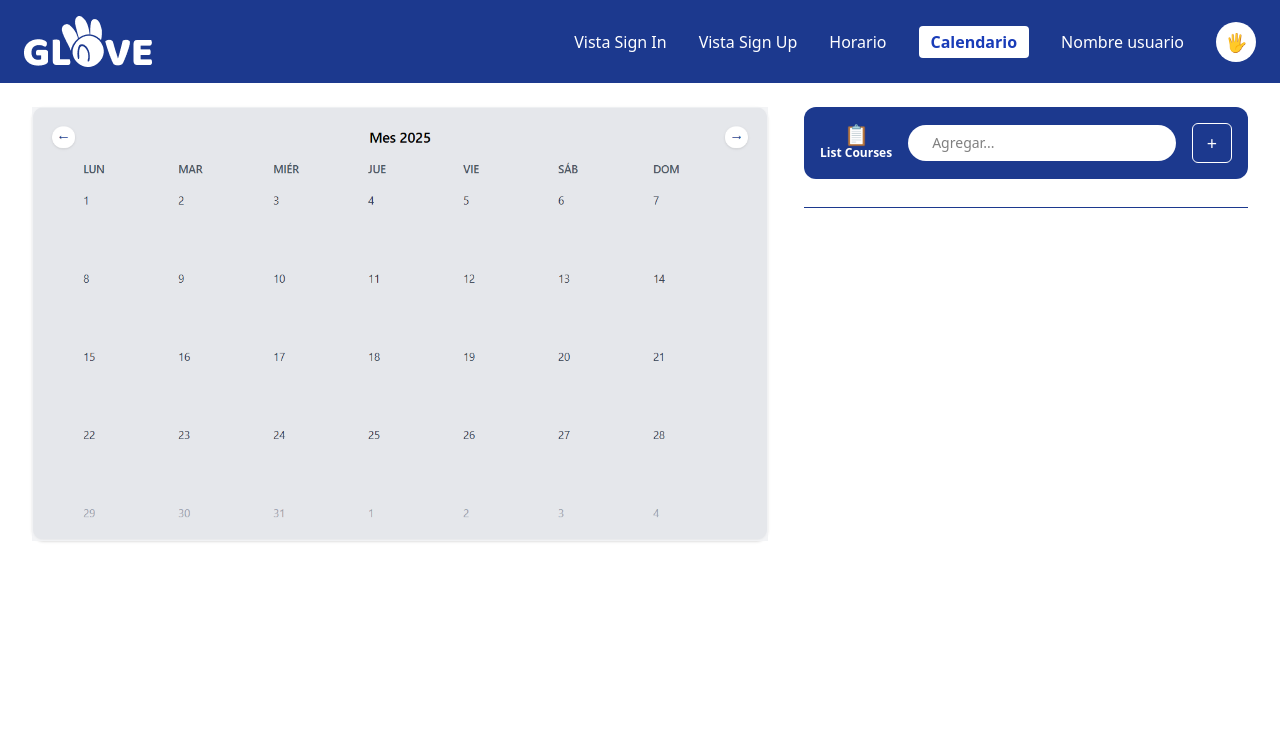
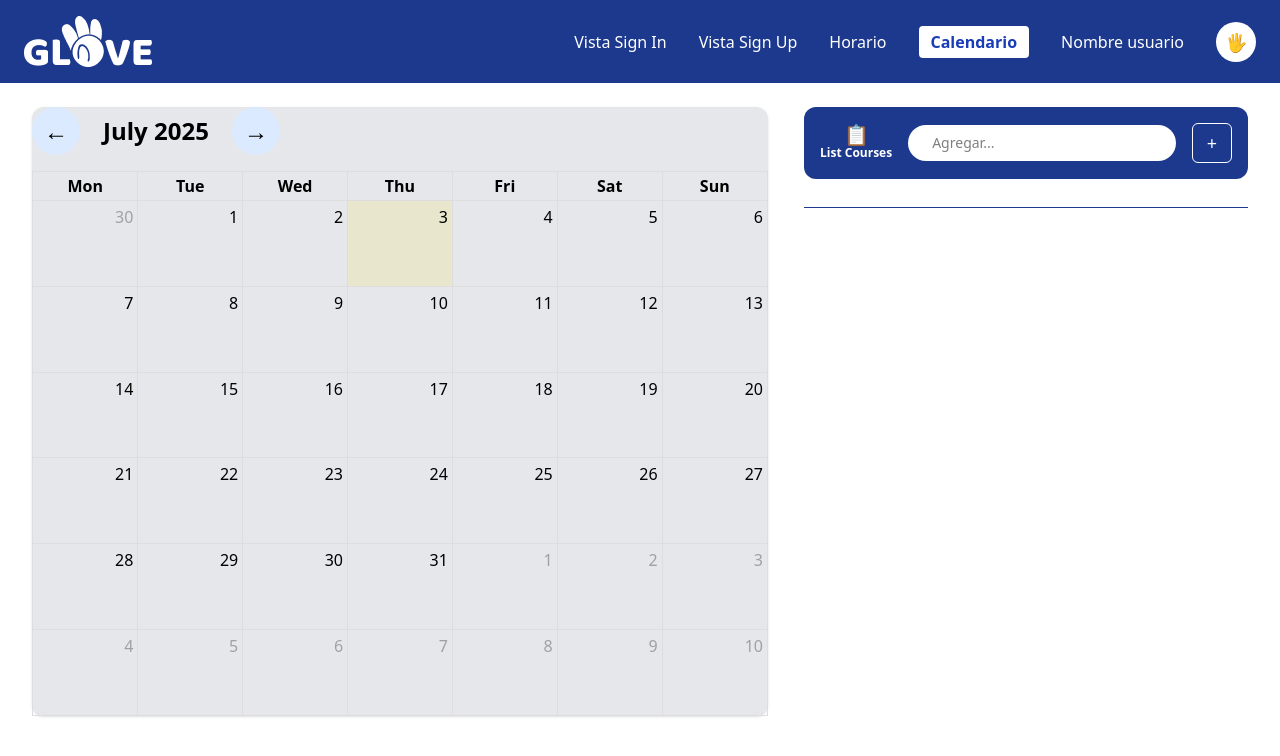
Before and after one commit to JohnHito/GLOVE, a React (Vite) app: page /calendario in a window 1280 px wide. Shown: the top 756 px of the page. Built offline with nearby package versions, Linux system fonts and the light colour scheme.

Commit message:
Se agrego el pluguin fullcalendar y se implemento en la tura calendar

```diff
--- a/package.json
+++ b/package.json
@@ -11,6 +11,9 @@
     "format": "prettier --write \"{src/**/*.{js,jsx,ts,tsx,html}, index.html}\""
   },
   "dependencies": {
+    "@fullcalendar/core": "^6.1.18",
+    "@fullcalendar/daygrid": "^6.1.18",
+    "@fullcalendar/react": "^6.1.18",
     "@tanstack/react-query": "^5.81.5",
     "@tanstack/react-router": "^1.120.11",
     "@tanstack/react-router-devtools": "^1.120.11",
--- /dev/null
+++ b/src/components/ui/Calendar.tsx
@@ -0,0 +1,142 @@
+import React, { useRef, useEffect, useState } from "react";
+import FullCalendar from "@fullcalendar/react";
+import dayGridPlugin from "@fullcalendar/daygrid";
+
+interface CalendarProps {
+  view: "dayGridMonth" | "dayGridWeek" | "dayGridDay";
+}
+
+const Calendar: React.FC<CalendarProps> = ({ view }) => {
+  const events = [
+    {
+      title: "Entrega de Tarea 1",
+      start: "2024-07-05",
+    },
+    {
+      title: "Examen Parcial",
+      start: "2024-07-10T14:00:00",
+      end: "2024-07-10T16:00:00",
+      color: "#e53e3e", // rojo
+    },
+    {
+      title: "Clase Extra",
+      start: "2024-07-12",
+      end: "2024-07-13",
+      color: "#3182ce", // azul
+    },
+    {
+      title: "Entrega Proyecto",
+      start: "2024-07-15T09:00:00",
+      end: "2024-07-15T11:00:00",
+      color: "#38a169", // verde
+    },
+  ];
+
+  const calendarRef = useRef<FullCalendar | null>(null);
+  const [monthName, setMonthName] = useState<string>("");
+
+  // Actualiza el nombre del mes según la fecha actual del calendario
+  const updateMonthName = () => {
+    if (calendarRef.current) {
+      const calendarApi = calendarRef.current.getApi();
+      const date = calendarApi.getDate();
+      setMonthName(
+        date.toLocaleString("default", { month: "long", year: "numeric" })
+      );
+    }
+  };
+
+  useEffect(() => {
+    if (calendarRef.current) {
+      const calendarApi = calendarRef.current.getApi();
+      if (["dayGridDay", "dayGridWeek", "dayGridMonth"].includes(view)) {
+        calendarApi.changeView(view);
+      }
+      updateMonthName();
+    }
+    // eslint-disable-next-line
+  }, [view]);
+
+  // Actualizar el mes cuando se navega
+  const handlePrev = () => {
+    if (calendarRef.current) {
+      calendarRef.current.getApi().prev();
+      updateMonthName();
+    }
+  };
+  const handleNext = () => {
+    if (calendarRef.current) {
+      calendarRef.current.getApi().next();
+      updateMonthName();
+    }
+  };
+  const handleToday = () => {
+    if (calendarRef.current) {
+      calendarRef.current.getApi().today();
+      updateMonthName();
+    }
+  };
+
+  // Saber si estamos en el mes actual
+  const isCurrentMonth = (() => {
+    if (calendarRef.current) {
+      const calendarApi = calendarRef.current.getApi();
+      const date = calendarApi.getDate();
+      const now = new Date();
+      return (
+        date.getFullYear() === now.getFullYear() &&
+        date.getMonth() === now.getMonth()
+      );
+    }
+    return true;
+  })();
+
+  return (
+    <div
+      id={
+        view === "dayGridMonth"
+          ? "month"
+          : view === "dayGridWeek"
+          ? "week"
+          : "day"
+      }
+    >
+      <div className="flex items-center justify-between gap-4 mb-4">
+        <div className="flex items-center gap-4">
+          <button
+            onClick={handlePrev}
+            className="w-12 h-12 text-2xl font-bold bg-blue-100 hover:bg-blue-300 rounded-full flex items-center justify-center transition-colors"
+            dangerouslySetInnerHTML={{ __html: "&#8592;" }}
+          />
+          <h2 className="text-2xl font-bold text-center capitalize min-w-[120px]">
+            {monthName}
+          </h2>
+          <button
+            onClick={handleNext}
+            className="w-12 h-12 text-2xl font-bold bg-blue-100 hover:bg-blue-300 rounded-full flex items-center justify-center transition-colors"
+            dangerouslySetInnerHTML={{ __html: "&#8594;" }}
+          />
+        </div>
+        {!isCurrentMonth && (
+          <button
+            onClick={handleToday}
+            className="w-12 h-12 text-base font-bold bg-blue-200 hover:bg-blue-400 rounded-full flex items-center justify-center transition-colors border border-blue-400"
+          >
+            Hoy
+          </button>
+        )}
+      </div>
+      <FullCalendar
+        ref={calendarRef}
+        plugins={[dayGridPlugin]}
+        initialView={view}
+        events={events}
+        firstDay={1}
+        headerToolbar={false}
+        datesSet={updateMonthName}
+      />
+    </div>
+  );
+};
+
+export default Calendar;
--- a/src/routes/calendario.tsx
+++ b/src/routes/calendario.tsx
@@ -1,5 +1,6 @@
 import { createFileRoute } from "@tanstack/react-router";
 import NavVar from "../components/ui/NavVar";
+import Calendar from "../components/ui/Calendar";
 
 export const Route = createFileRoute("/calendario")({
   component: RouteComponent,
@@ -26,7 +27,9 @@ function RouteComponent() {
 
       <main className="flex px-8 py-6 gap-8">
         <section className="flex-1 bg-gray-200 rounded-xl shadow-sm">
-          <img src="imgs/preview-calendario.png" alt="preview-calendario" />
+          <Calendar
+          view="dayGridMonth"
+          />
         </section>
 
         <aside className="w-full max-w-md flex flex-col gap-3 pl-1">
```
Also changed, not shown: 1 other file (tests, documents, lock files or other folders).
